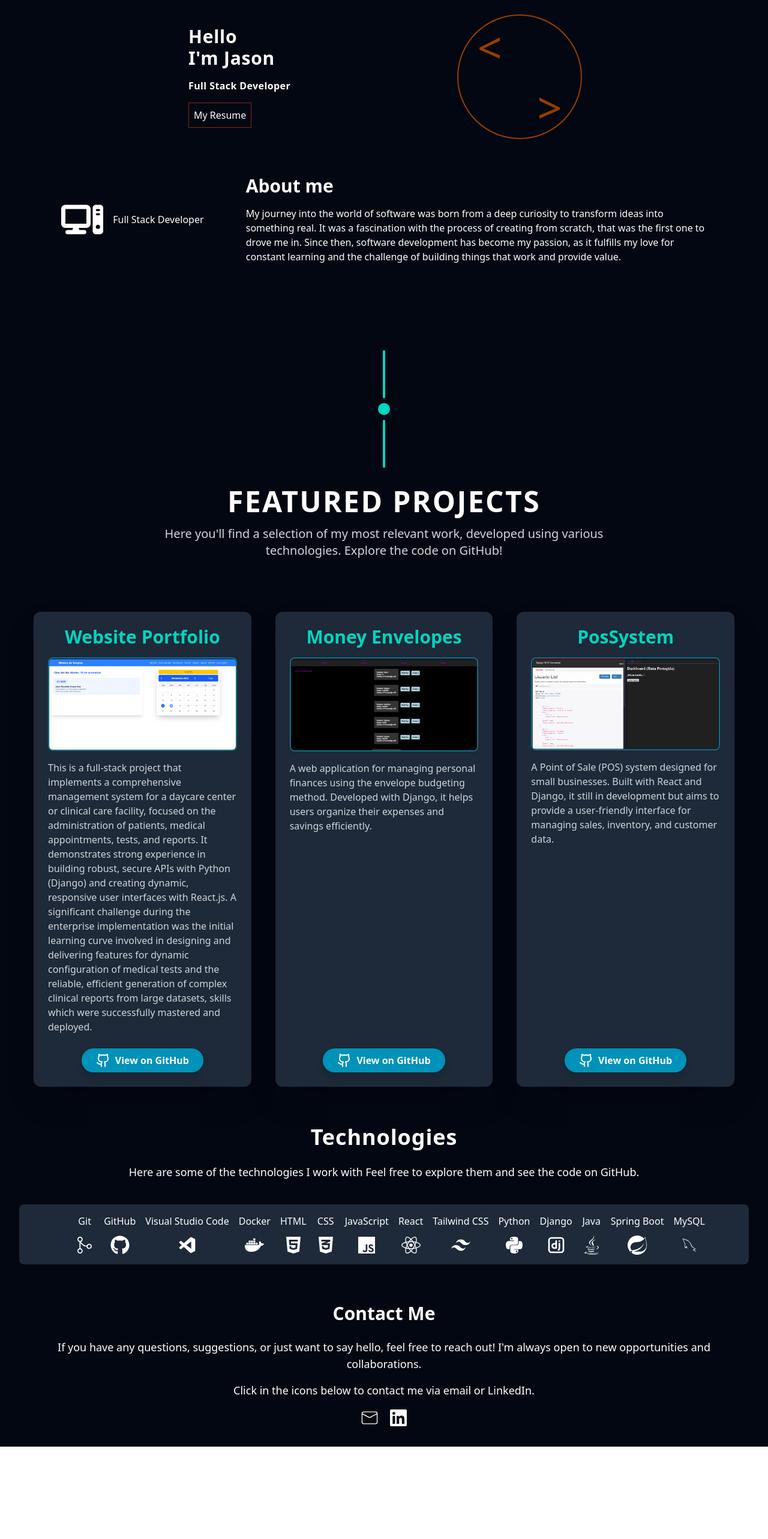
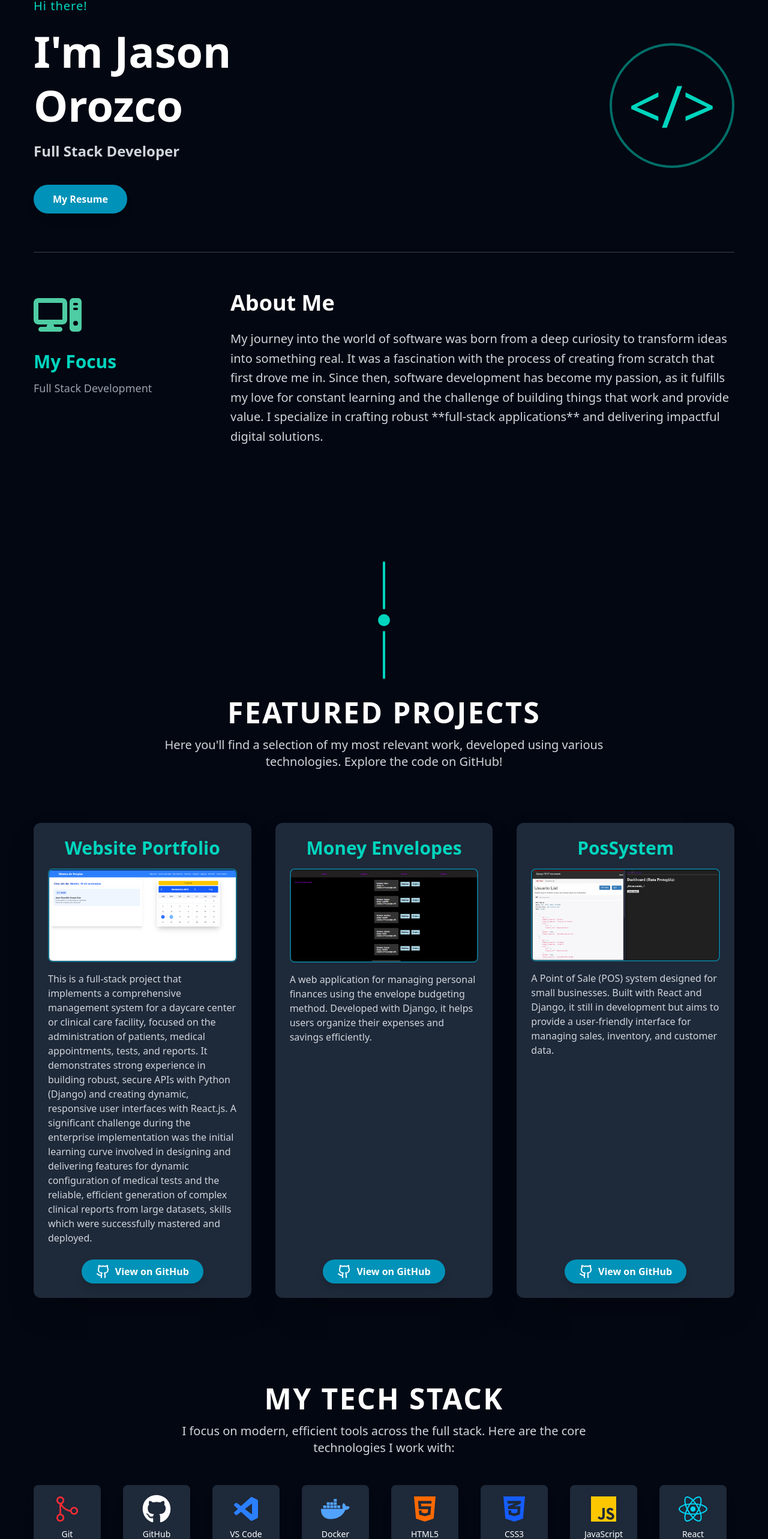
Before and after one commit to JEX2009/Portfolio, a React (Vite) app: page / in a window 1280 px wide. Shown: the part 212-2778 px from the top of the page at 60% size. Before the commit the page ends 2624 px from the top, so only its background shows below. Built offline with nearby package versions, Linux system fonts and the light colour scheme.

Commit message:
refactor

```diff
--- a/src/components/About_me.jsx
+++ b/src/components/About_me.jsx
@@ -3,42 +3,68 @@ import { FaComputer } from "react-icons/fa6";
 
 export function About_me() {
     return (
-        <>
-            <div className="p-8 flex gap-8 mt-20 justify-evenly items-center">
-                <div>
-                    <h2 className="text-3xl font-bold mb-4 tracking-wide text-white"> Hello <br />I'm Jason</h2>
-                    <h3 className="text-3x0 font-bold mb-4 tracking-wide text-white">Full Stack Developer</h3>
-                    <div className='flex gap-4 mt-4 '>
-                        <a href={`${import.meta.env.BASE_URL}Jason_Reynaldo_Orozco_Ruiz.pdf`}
-                            target="_blank" rel="noopener noreferrer">
-                            <button type="button" className='text-white border border-orange-900 p-2 cursor-pointer' >My Resume</button>
+        <section className="py-20 px-6 max-w-7xl mx-auto">
+
+            <div className="flex flex-col md:flex-row gap-12 justify-between items-center pb-16 border-b border-gray-700">
+
+                <div className="flex flex-col gap-4 text-center md:text-left">
+                    <p className="text-xl text-teal-400 font-medium tracking-wider">Hi there!</p>
+                    <h2 className="text-5xl lg:text-7xl font-extrabold text-white leading-tight">
+                        I'm Jason <br className="hidden md:inline" /> Orozco
+                    </h2>
+                    <h3 className="text-2xl font-semibold text-gray-300">
+                        Full Stack Developer
+                    </h3>
+
+                    <div className='flex gap-4 mt-6 justify-center md:justify-start'>
+                        <a
+                            href={`${import.meta.env.BASE_URL}Jason_Reynaldo_Orozco_Ruiz.pdf`}
+                            target="_blank"
+                            rel="noopener noreferrer"
+                            className="inline-block"
+                        >
+                            <button
+                                type="button"
+                                className='bg-cyan-600 hover:bg-cyan-500 text-white font-bold py-3 px-8 rounded-full shadow-lg transition duration-300 transform hover:scale-105'
+                            >
+                                My Resume
+                            </button>
                         </a>
                     </div>
                 </div>
-                <div className='w-50 h-50 rounded-full outline-2 outline-offset-2 outline-amber-800 grid grid-cols-2 grid-rows-2 justify-items-center items-center'>
-                    <span className="text-amber-800 text-7xl ">&lt;</span>
-                    <span>&nbsp;</span>
-                    <span>&nbsp;</span>
-                    <span className="text-amber-800 text-7xl">&gt;</span>
+
+                <div className='w-52 h-52 flex items-center justify-center relative'>
+                    <span className="absolute w-full h-full border-4 border-teal-400 rounded-full animate-pulse opacity-50"></span>
+                    <span className="text-teal-400 text-8xl font-light z-10">&lt;/&gt;</span>
                 </div>
             </div>
-            <div className='p-8 flex gap-8 justify-evenly items-center'>
-                <div>
-                    <div className='flex gap-4 items-center'>
-                        <FaComputer
-                            size={70}
-                            title='computer icon'
-                            color="white"
-                        />
-                        <p className='text-3x0 text-white'>Full Stack Developer</p>
-                    </div>
-                </div>
-                <div className='max-w-3xl'>
-                    <h3 className='text-3xl font-bold mb-4 text-white'>About me</h3>
-                    <p className='text-3x0 text-white'>My journey into the world of software was born from a deep curiosity to transform ideas into something real. It was a fascination with the process of creating from scratch, that was the first one to drove me in. Since then, software development has become my passion, as it fulfills my love for constant learning and the challenge of building things that work and provide value.</p>
+
+            <div className='pt-16 flex flex-col md:flex-row gap-12 justify-between items-start'>
+
+                <div className='flex flex-col gap-3 items-center md:items-start w-full md:w-1/4'>
+                    <FaComputer
+                        size={80}
+                        title='computer icon'
+                        color="#4ECCA3"
+                        className="mb-2"
+                    />
+                    <h3 className='text-3xl font-bold text-teal-400'>
+                        My Focus
+                    </h3>
+                    <p className='text-lg text-gray-400 text-center md:text-left'>
+                        Full Stack Development
+                    </p>
                 </div>
 
+                <div className='max-w-4xl w-full md:w-3/4'>
+                    <h3 className='text-4xl font-extrabold mb-6 text-white'>
+                        About Me
+                    </h3>
+                    <p className='text-xl text-gray-300 leading-relaxed'>
+                        My journey into the world of software was born from a deep curiosity to transform ideas into something real. It was a fascination with the process of creating from scratch that first drove me in. Since then, software development has become my passion, as it fulfills my love for constant learning and the challenge of building things that work and provide value. I specialize in crafting robust **full-stack applications** and delivering impactful digital solutions.
+                    </p>
+                </div>
             </div>
-        </>
+        </section>
     )
 }
--- a/src/components/Contact_me.jsx
+++ b/src/components/Contact_me.jsx
@@ -5,39 +5,48 @@ import { FaLinkedin } from "react-icons/fa6";
 
 export function Contact_me() {
     return (
-        <>
-            <div className='flex flex-col items-center justify-center gap-2'>
-                <h2 className="text-3xl font-bold mb-4 text-white">Contact Me</h2>
-                <div className='flex flex-col items-center gap-4'>
-                    <p className="text-white text-center text-lg text-wrap">
-                        If you have any questions, suggestions, or just want to say hello, feel free to reach out!
-                        I'm always open to new opportunities and collaborations.
+        <section id="contact" className='py-20 px-6 max-w-7xl mx-auto'>
+            <div className='bg-gray-800 p-10 rounded-xl shadow-2xl shadow-cyan-500/30 flex flex-col items-center justify-center gap-6'>
+
+                <h2 className="text-5xl font-extrabold text-teal-400 tracking-wider mb-2">
+                    GET IN TOUCH
+                </h2>
+
+                <p className="text-gray-300 text-center text-xl max-w-3xl">
+                    If you have any questions, job opportunities, or just want to say hello, feel free to reach out! I'm always open to new collaborations and projects.
                 </p>
-                    <p className="text-white text-center text-lg text-wrap">Click in the icons below to contact me via email or LinkedIn.</p>
-                    <div className='flex gap-4'>
+
+                <div className="w-16 h-1 bg-cyan-600 my-4 rounded-full"></div>
+
+                <p className="text-gray-400 text-center text-lg max-w-3xl">
+                    Click the icons below to connect via email or LinkedIn.
+                </p>
+
+                <div className='flex gap-8 mt-4'>
+                    {/* Email Icon */}
                     <CiMail
-                            color='white'
-                            size={32}
+                        color='#4ECCA3' // Teal/Cyan color for consistency
+                        size={56}
                         onClick={() => window.location.href = 'mailto:orozcojason816@gmail.com'}
-                            className='cursor-pointer transition-transform duration-200 hover:scale-125'
+                        className='cursor-pointer transition-transform duration-300 hover:scale-110 hover:text-cyan-400'
                     />
 
+                    {/* LinkedIn Icon */}
                     <a
                         href="https://www.linkedin.com/in/jason-orozco-ruiz-65b149252"
                         target="_blank"
                         rel="noopener noreferrer"
-                            aria-label="Visitar perfil de LinkedIn"
+                        aria-label="Visit LinkedIn profile"
                     >
                         <FaLinkedin
-                                color='white'
-                                size={32}
-                                className='cursor-pointer transition-transform duration-200 hover:scale-125'
+                            color='#4ECCA3' // Teal/Cyan color for consistency
+                            size={50}
+                            className='cursor-pointer transition-transform duration-300 hover:scale-110 hover:text-cyan-400'
                         />
                     </a>
                 </div>
+
             </div>
-            </div>
-
-        </>
+        </section>
     )
 }
--- a/src/components/Technologies.jsx
+++ b/src/components/Technologies.jsx
@@ -1,6 +1,4 @@
 import '/src/assets/Tailwind.css'
-import { FaChevronLeft } from "react-icons/fa";
-import { FaChevronRight } from "react-icons/fa";
 import { FaGithub } from "react-icons/fa";
 import { IoIosGitMerge } from "react-icons/io";
 import { BiLogoVisualStudio } from "react-icons/bi";
@@ -17,133 +15,54 @@ import { SiSpring } from "react-icons/si";
 import { DiMysql } from "react-icons/di";
 
 
+function TechCard({ Icon, name, color = 'text-teal-400', hoverColor = 'hover:text-cyan-300' }) {
+    return (
+        <div className='flex flex-col items-center p-4 w-28 h-28 bg-gray-800 rounded-lg shadow-xl transition-all duration-300 transform hover:scale-105 hover:shadow-cyan-500/30'>
+            <Icon
+                className={`text-5xl mb-2 ${color} ${hoverColor}`}
+                aria-label={name}
+            />
+            <span className="text-sm font-medium text-white text-center">{name}</span>
+        </div>
+    );
+}
+
+
 export function Technologies() {
     return (
-        <>
-            <div>
-                <div className='flex flex-col items-center justify-center gap-2'>
-                    <h2 className="text-4xl font-bold mb-4 tracking-wide text-white"> Technologies</h2>
-                    <p className="text-center text-white text-lg mb-10">
-                        Here are some of the technologies I work with                        Feel free to explore them and see the code on GitHub.
-                    </p>
+        <section className="py-20 px-6 max-w-7xl mx-auto">
+
+            <div className='flex flex-col items-center justify-center gap-4 mb-12'>
+                <h2 className="text-5xl font-extrabold tracking-wider text-white">
+                    MY TECH STACK
+                </h2>
+                <p className="text-center text-gray-300 text-xl max-w-3xl">
+                    I focus on modern, efficient tools across the full stack. Here are the core technologies I work with:
+                </p>
+            </div>
+
+            <div className="flex justify-center">
+                <div className="grid grid-cols-3 sm:grid-cols-5 lg:grid-cols-8 xl:grid-cols-8 gap-6 w-full">
+
+                    <TechCard Icon={IoIosGitMerge} name="Git" color="text-red-500" hoverColor="hover:text-red-400" />
+                    <TechCard Icon={FaGithub} name="GitHub" color="text-white" hoverColor="hover:text-gray-300" />
+                    <TechCard Icon={BiLogoVisualStudio} name="VS Code" color="text-blue-500" hoverColor="hover:text-blue-400" />
+                    <TechCard Icon={FaDocker} name="Docker" color="text-blue-400" hoverColor="hover:text-blue-300" />
+
+                    <TechCard Icon={FaHtml5} name="HTML5" color="text-orange-500" hoverColor="hover:text-orange-400" />
+                    <TechCard Icon={FaCss3Alt} name="CSS3" color="text-blue-600" hoverColor="hover:text-blue-500" />
+                    <TechCard Icon={FaJs} name="JavaScript" color="text-yellow-400" hoverColor="hover:text-yellow-300" />
+                    <TechCard Icon={FaReact} name="React" color="text-cyan-400" hoverColor="hover:text-cyan-300" />
+                    <TechCard Icon={RiTailwindCssFill} name="Tailwind CSS" color="text-sky-400" hoverColor="hover:text-sky-300" />
+
+                    <TechCard Icon={FaPython} name="Python" color="text-yellow-600" hoverColor="hover:text-yellow-500" />
+                    <TechCard Icon={TbBrandDjango} name="Django" color="text-green-700" hoverColor="hover:text-green-600" />
+                    <TechCard Icon={FaJava} name="Java" color="text-red-600" hoverColor="hover:text-red-500" />
+                    <TechCard Icon={SiSpring} name="Spring Boot" color="text-green-500" hoverColor="hover:text-green-400" />
+
+                    <TechCard Icon={DiMysql} name="MySQL" color="text-blue-500" hoverColor="hover:text-blue-400" />
                 </div>
-                <div className="bg-gray-800 p-4 rounded-lg flex justify-center  gap-4 overflow-x-auto">
-                    <ul className="list-none pl-5 text-white flex gap-4 flex-wrap">
-                        <div className='flex flex-col items-center gap-2'>
-                            <li className="mb-1 ">Git</li>
-                            <IoIosGitMerge
-                                color='white'
-                                size={32}
-                                className='transition-transform duration-200 hover:scale-125'
-                            />
-                        </div>
-                        <div className='flex flex-col items-center gap-2'>
-                            <li className="mb-1">GitHub</li>
-                            <FaGithub
-                                color='white'
-                                size={32}
-                                className='transition-transform duration-200 hover:scale-125'
-                            />
-                        </div>
-                        <div className='flex flex-col items-center gap-2'>
-                            <li className="mb-1">Visual Studio Code</li>
-                            <BiLogoVisualStudio
-                                color='white'
-                                size={32}
-                                className='transition-transform duration-200 hover:scale-125'
-                            />
-                        </div>
-                        <div className='flex flex-col items-center gap-2'>
-                            <li className="mb-1">Docker</li>
-                            <FaDocker
-                                color='white'
-                                size={32}
-                                className='transition-transform duration-200 hover:scale-125'
-                            />
-                        </div>
-                        <div className='flex flex-col items-center gap-2'>
-                            <li className="mb-1">HTML</li>
-                            <FaHtml5
-                                color='white'
-                                size={32}
-                                className='transition-transform duration-200 hover:scale-125'
-                            />
-                        </div>
-                        <div className='flex flex-col items-center gap-2'>
-                            <li className="mb-1">CSS</li>
-                            <FaCss3Alt
-                                color='white'
-                                size={32}
-                                className='transition-transform duration-200 hover:scale-125'
-                            />
-                        </div>
-                        <div className='flex flex-col items-center gap-2'>
-                            <li className="mb-1">JavaScript</li>
-                            <FaJs
-                                color='white'
-                                size={32}
-                                className='transition-transform duration-200 hover:scale-125'
-                            />
-                        </div>
-                        <div className='flex flex-col items-center gap-2'>
-                            <li className="mb-1">React</li>
-                            <FaReact
-                                color='white'
-                                size={32}
-                                className='transition-transform duration-200 hover:scale-125'
-                            />
-                        </div>
-                        <div className='flex flex-col items-center gap-2'>
-                            <li className="mb-1">Tailwind CSS</li>
-                            <RiTailwindCssFill
-                                color='white'
-                                size={32}
-                                className='transition-transform duration-200 hover:scale-125'
-                            />
-                        </div>
-                        <div className='flex flex-col items-center gap-2'>
-                            <li className="mb-1">Python</li>
-                            <FaPython
-                                color='white'
-                                size={32}
-                                className='transition-transform duration-200 hover:scale-125'
-                            />
-                        </div>
-                        <div className='flex flex-col items-center gap-2'>
-                            <li className="mb-1">Django</li>
-                            <TbBrandDjango
-                                color='white'
-                                size={32}
-                                className='transition-transform duration-200 hover:scale-125'
-                            />
-                        </div>
-                        <div className='flex flex-col items-center gap-2'>
-                            <li className="mb-1">Java</li>
-                            <FaJava
-                                color='white'
-                                size={32}
-                                className='transition-transform duration-200 hover:scale-125'
-                            />
-                        </div>
-                        <div className='flex flex-col items-center gap-2'>
-                            <li className="mb-1">Spring Boot</li>
-                            <SiSpring
-                                color='white'
-                                size={32}
-                                className='transition-transform duration-200 hover:scale-125'
-                            />
-                        </div>
-                        <div className='flex flex-col items-center gap-2'>
-                            <li className="mb-1">MySQL</li>
-                            <DiMysql
-                                color='white'
-                                size={32}
-                                className='transition-transform duration-200 hover:scale-125'
-                            />
-                        </div>
-                    </ul>
-                </div >
-            </div >
-        </>
+            </div>
+        </section>
     )
 }
```
Also changed, not shown: 1 other file (tests, documents, lock files or other folders). Lines whose indentation alone changed are shown as unchanged.
